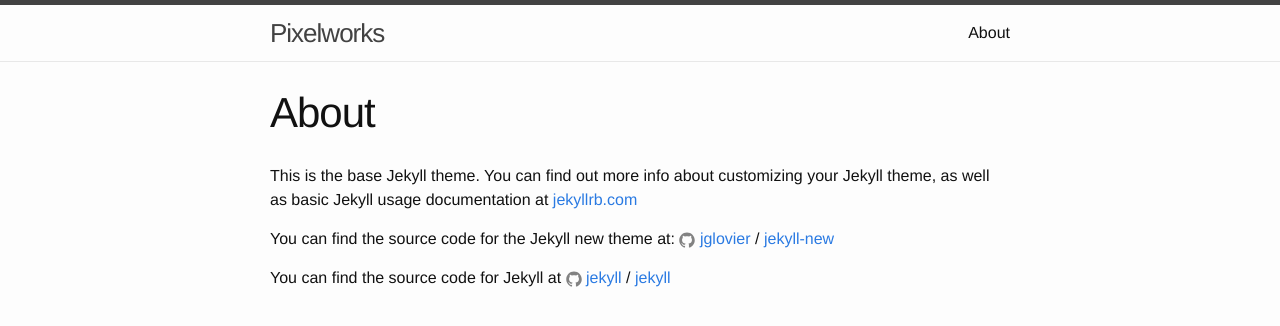
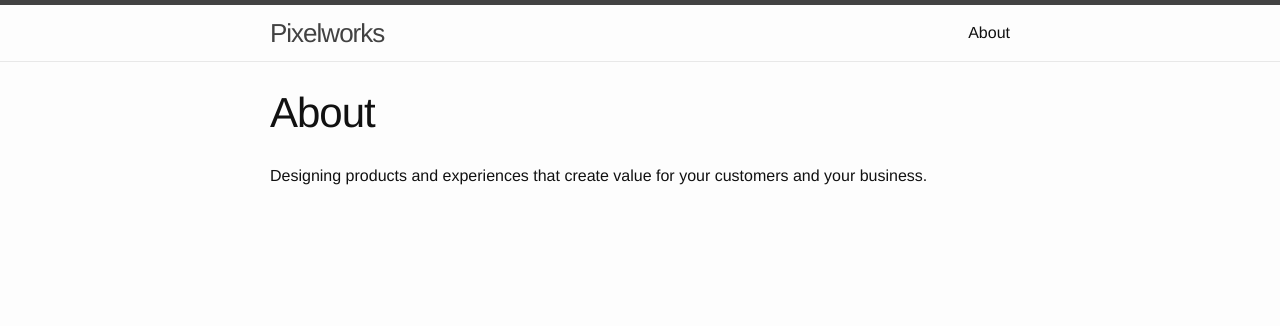
Before and after one commit to rodimvs/rodimvs.github.io, a Jekyll site: the page built from about.md, in a window 1280 px wide. Shown: the top 326 px of the page. Built offline with Jekyll 4.4.1, drawn with Linux system fonts in a browser that asks for light colours.

Commit message:
Update about.md

```diff
--- a/about.md
+++ b/about.md
@@ -3,6 +3,10 @@
 title: About
 permalink: /about/
 ---
+
+Designing products and experiences that create value for your customers and your business.
+
+<!-- original stuff from template
 
 This is the base Jekyll theme. You can find out more info about customizing your Jekyll theme, as well as basic Jekyll usage documentation at [jekyllrb.com](http://jekyllrb.com/)
 
@@ -13,3 +17,5 @@
 You can find the source code for Jekyll at
 {% include icon-github.html username="jekyll" %} /
 [jekyll](https://github.com/jekyll/jekyll)
+
+-->
```
